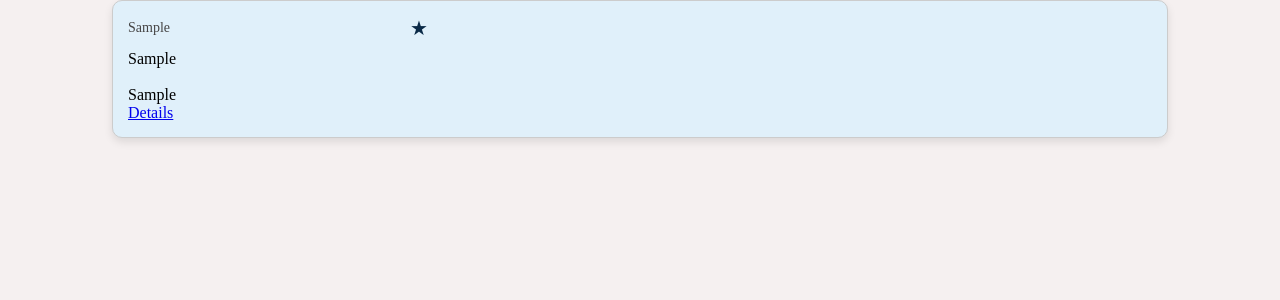
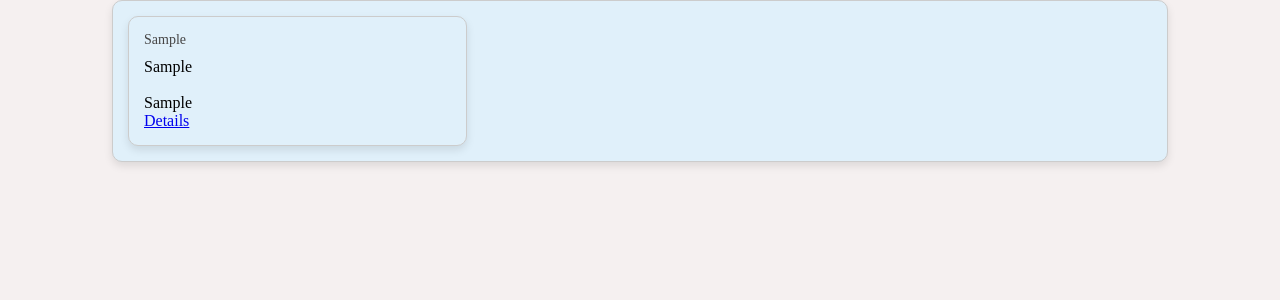
Before and after one commit to makmodol1173/TechJobHub, a Django app: template templates/dashboard.html in a window 1280 px wide. Shown: the part 87-387 px from the top of the page. Run offline with Django 5.2, Linux system fonts and the light colour scheme; the template is opened without the code that fills it: most values are stand-ins (such as "Sample title", 1, 10 or a date in 2020); parts of the project's set-up code (start-up, migrations or seed data) failed here and were passed over.

Commit message:
dasgboard changes

```diff
--- a/static/css/dashboard.css
+++ b/static/css/dashboard.css
@@ -154,5 +154,13 @@ nav {
 }
 
 .job-card {
-    width: 300px;
+    background-color: #e0f0fa;
+    border: 1px solid #ccc;
+    border-radius: 10px;
+    width: 30%;
+    box-shadow: 0 4px 8px rgba(0, 0, 0, 0.1);
+    padding: 15px;
+    display: flex;
+    flex-direction: column;
+    justify-content: space-between;
 }
--- a/templates/dashboard.html
+++ b/templates/dashboard.html
@@ -108,7 +108,6 @@
           <div class="job-card">
             <div class="job-card-header">
               <span class="date">{{ post.6 }}</span>
-              <span class="bookmark-icon">&#9733;</span>
             </div>
             <div class="job-card-body">
               <span class="company-name">{{ post.11 }}</span><br /><br />
```
